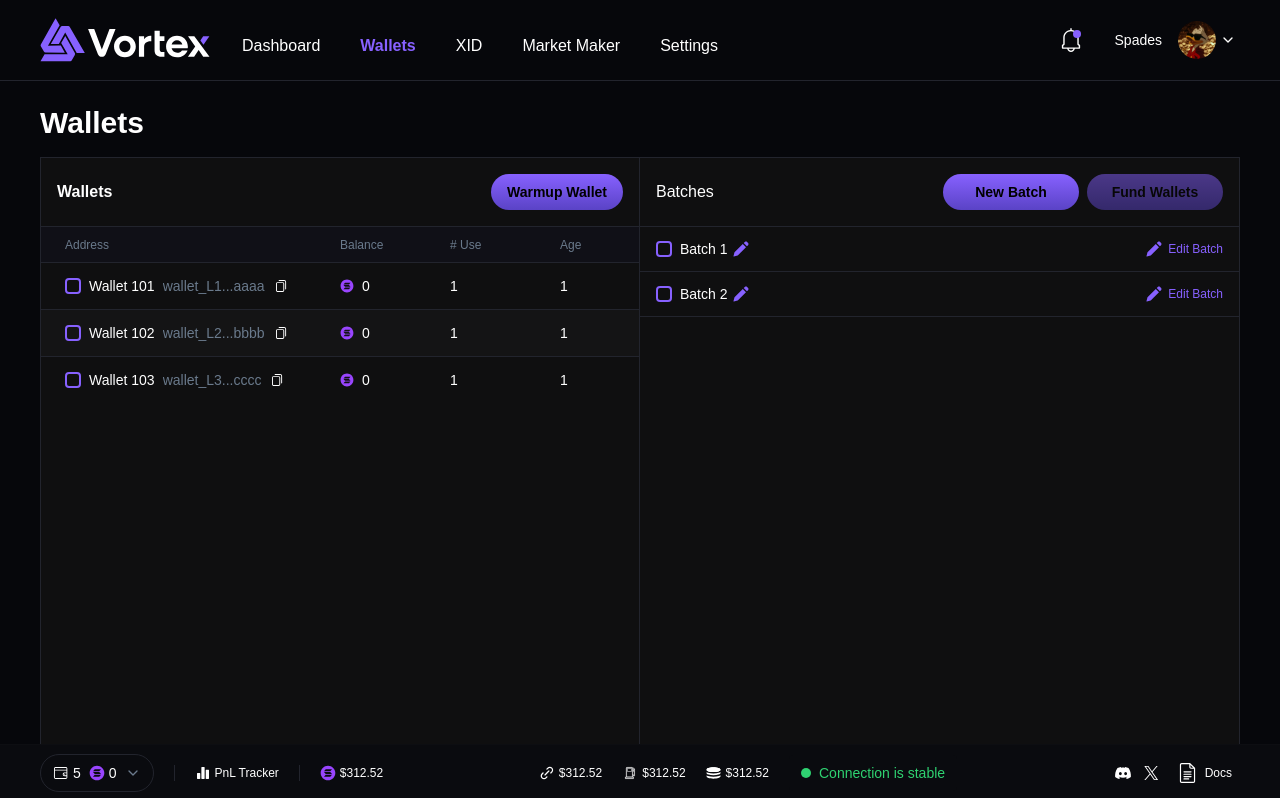
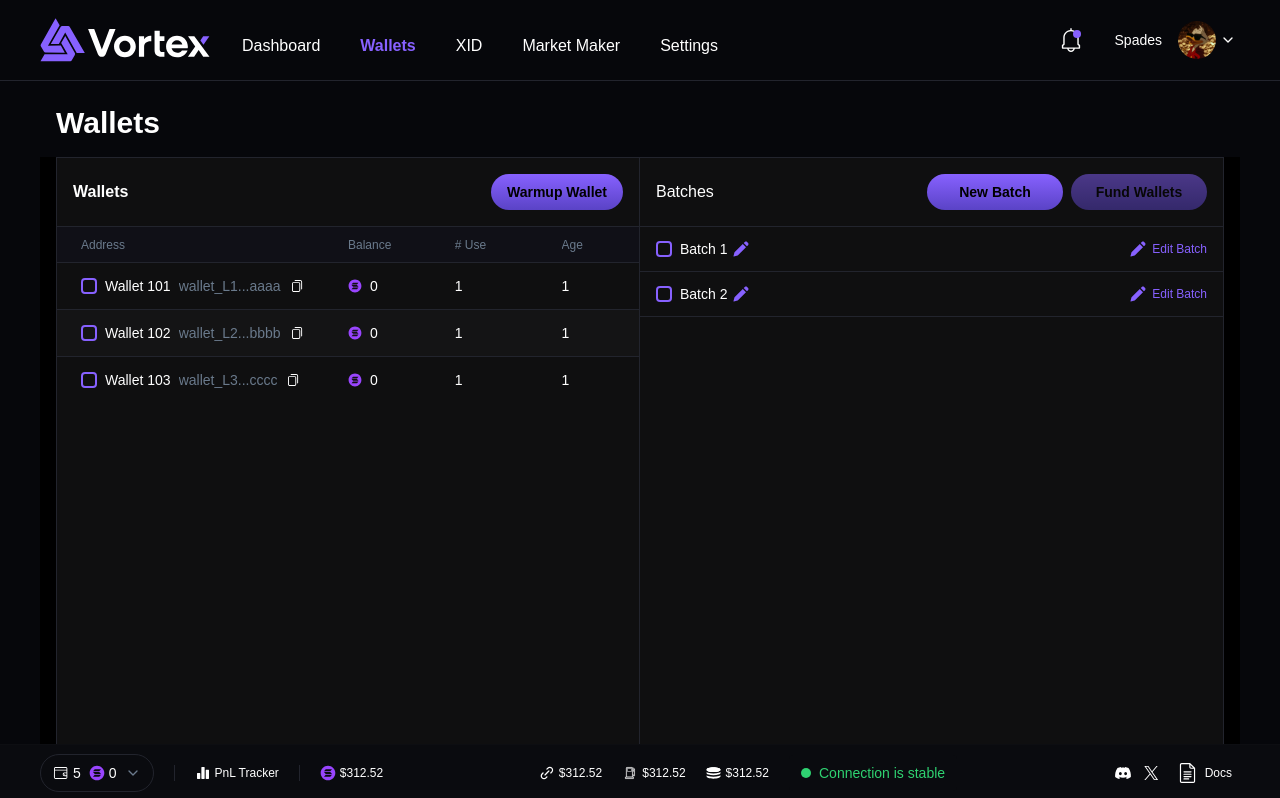
Before and after one commit to JaiKumarSuther/ventor, a Next.js app: page /wallets in a window 1280 px wide. Shown: the top 798 px of the page. Built offline with nearby package versions, Linux system fonts and the light colour scheme.

Commit message:
done fixes

```diff
--- a/app/(MainMenu)/(wallet-setup)/fund-wallet/page.tsx
+++ b/app/(MainMenu)/(wallet-setup)/fund-wallet/page.tsx
@@ -77,7 +77,7 @@ const FundWalletPage = () => {
   };
 
   return (
-    <div className="w-full flex flex-col md:flex-row gap-0 min-h-[800px]">
+    <div className="w-full flex px-4 flex-col md:flex-row gap-0 min-h-screen">
       {/* Left Column */}
       <div className="flex-1 border border-[#22242D] pb-20 bg-[#101017] flex flex-col gap-8">
         {/* Top Row */}
--- a/app/(MainMenu)/(wallet-setup)/layout.tsx
+++ b/app/(MainMenu)/(wallet-setup)/layout.tsx
@@ -4,10 +4,10 @@
 import React from "react";
 import DashboardLayout from "@/components/ui/DashboardLayout";
 
-export default function WalletsLayout({ children }: { children: React.ReactNode }) {
-  return (
-    <DashboardLayout>
-      {children}
-    </DashboardLayout>
-  );
+export default function WalletsLayout({
+  children,
+}: {
+  children: React.ReactNode;
+}) {
+  return <DashboardLayout>{children}</DashboardLayout>;
 }
--- a/app/(MainMenu)/(wallet-setup)/wallets/page.tsx
+++ b/app/(MainMenu)/(wallet-setup)/wallets/page.tsx
@@ -162,8 +162,8 @@ export default function WalletsScreen() {
   };
 
   return (
-    <div className="overflow-hidden  bg-black">
-      <div className="flex flex-col md:flex-row border h-screen border-[#22242D] overflow-hidden min-h-[550px]">
+    <div className=" px-4 bg-black">
+      <div className="flex flex-col md:flex-row border min-h-screen border-[#22242D] ">
         <div className="flex flex-col border-b md:border-b-0 md:border-r border-[#22242D] bg-[#0F0F10] w-full md:w-1/2">
           <div className="flex items-center justify-between p-4 gap-4 border-b border-[#22242D] flex-shrink-0">
             <h3 className="text-white text-base font-semibold">Wallets</h3>
@@ -176,7 +176,7 @@ export default function WalletsScreen() {
             />
           </div>
 
-          <div className=" overflow-hidden">
+          <div className=" ">
             <DataTable
               headerColumns={["Address", "Balance", "# Use", "Age"]}
               rows={allWalletRows}
@@ -240,24 +240,23 @@ export default function WalletsScreen() {
           </div>
         </div>
 
-        <div className="flex-1 bg-[#0F0F10] flex flex-col overflow-hidden">
+        <div className="flex-1 bg-[#0F0F10] flex flex-col ">
           <div className="flex justify-between items-center border-b border-[#22242D] p-[16px] flex-shrink-0">
             <h3 className="text-white text-base">Batches</h3>
-            <div className="flex items-center gap-2">
+            <div className="flex items-center justify-between gap-2">
               <GradientButton
                 label="New Batch"
                 onClick={() => handleNewBatch()}
                 gradient="linear-gradient(0deg, #5A43C6, #8761FF)"
                 hoverGradient="linear-gradient(0deg, #4A36B0, #765FE0)"
-                className="w-34 py-2 text-base"
-
+                className="w-28 md:w-34 py-2 text-base"
               />
               <GradientButton
                 label="Fund Wallets"
                 onClick={onButtonClick || (() => router.push("/fund-wallet"))}
                 gradient="linear-gradient(0deg, #5A43C6, #8761FF)"
                 hoverGradient="linear-gradient(0deg, #4A36B0, #765FE0)"
-                className="w-34 py-2 text-base"
+                className="w-28 md:w-34 py-2 text-base"
                 disabled={selectedWalletIds.length === 0} // Disable button if no wallets are selected
                 style={{
                   cursor:
@@ -399,7 +398,7 @@ export default function WalletsScreen() {
               </div>
 
               {/* Wallets Table per Batch */}
-              <div className="bg-[#101017] border border-[#22242D] flex-1 overflow-hidden">
+              <div className="bg-[#101017] border border-[#22242D] flex-1 ">
                 <DataTable
                   headerColumns={["Address", "Balance", "# Use", "Age"]}
                   rows={walletRows}
--- a/app/(MainMenu)/features/layout.tsx
+++ b/app/(MainMenu)/features/layout.tsx
@@ -21,7 +21,7 @@ interface TabItem {
 
 export default function DashboardModules({ children }: { children: React.ReactNode }) {
   return (
-    <div className="bg-[#06070B] flex flex-col">
+    <div className="bg-[#06070B] flex flex-col ">
       <TabsBar tabs={defaultTabs} />
       <div className=" pt-4 pb-6">
         {children}
--- a/app/(MainMenu)/features/market-maker/page.tsx
+++ b/app/(MainMenu)/features/market-maker/page.tsx
@@ -1,5 +1,5 @@
 export default function MarketMaker() {
     return (
-        <div className="min-h-screen">We are working on it</div>
+        <div className="min-h-screen px-4">We are working on it</div>
     )
 }
--- a/app/(MainMenu)/send-to-address/page.tsx
+++ b/app/(MainMenu)/send-to-address/page.tsx
@@ -1,8 +1,9 @@
 "use client";
+
 import React, { useState, useEffect } from "react";
 import GradientButton from "@/components/ui/GradientButton";
 import { useRouter } from "next/navigation";
-import { ArrowLeft, Copy } from "lucide-react"; // Back + Copy icons
+import { ArrowLeft, Copy } from "lucide-react";
 
 const SendToAddressPage = () => {
   const [timeRemaining, setTimeRemaining] = useState<number>(3600); // 1 hour
@@ -25,10 +26,11 @@ const SendToAddressPage = () => {
     navigator.clipboard.writeText(address);
     setCopied(true);
     setTimeout(() => setCopied(false), 2000);
+
   };
 
   return (
-    <div className="flex flex-col bg-[#101017] rounded-2xl p-6 min-h-[500px] shadow-xl">
+    <div className="flex flex-col md:pb-12 px-4 rounded-2xl  shadow-xl">
       {/* Header */}
       <div className="flex items-center gap-4 mb-6">
         <button
@@ -41,8 +43,7 @@ const SendToAddressPage = () => {
       </div>
 
       {/* Content Box */}
-      <div className="bg-[#101114] border border-[#22242D] rounded-xl p-6 space-y-6 shadow-md">
-
+      <div className="bg-[#101114] border-2 border-[#22242D] rounded-xl p-6 space-y-6 shadow-md">
         {/* Address Row */}
         <div>
           <h3 className="text-sm text-[#A0A0A0] mb-1">Address to Send</h3>
@@ -72,13 +73,14 @@ const SendToAddressPage = () => {
           <h3 className="text-sm text-[#A0A0A0] mb-1">Time Remaining</h3>
           <div className="bg-[#15161A] px-4 py-3 rounded-lg border border-[#22242D]">
             <p className="text-white text-base font-semibold">
-              {Math.floor(timeRemaining / 60)}:{String(timeRemaining % 60).padStart(2, "0")} minutes
+              {Math.floor(timeRemaining / 60)}:
+              {String(timeRemaining % 60).padStart(2, "0")} minutes
             </p>
           </div>
         </div>
 
         {/* Confirm Button */}
-        <div className="flex justify-center pt-2">
+        <div className="flex justify-center ">
           <GradientButton
             label="Confirm Send"
             onClick={() => console.log("Send confirmed")}
--- a/components/ui/DashboardLayout.tsx
+++ b/components/ui/DashboardLayout.tsx
@@ -1,9 +1,6 @@
 "use client";
 
 import React from "react";
-// import GradientButton from "@/components/ui/GradientButton";
-//   import { useRouter } from "next/navigation";
-
 interface TabItem {
   label: string;
   route?: string;
@@ -21,30 +18,18 @@ interface DashboardLayoutProps {
 const DashboardLayout: React.FC<DashboardLayoutProps> = ({
   children,
   title = "Wallets",
-  // buttonLabel = "Fund Wallet",
-  // onButtonClick,
 }) => {
-  // const router = useRouter();
-
   return (
-    <div className="flex flex-col w-full pb-10 bg-background overflow-hidden">
+    <div className="flex flex-col w-full pb-10 bg-background">
       {/* Header */}
       <div className="w-full flex gap-4 flex-row md:items-center justify-between">
-        <h2 className="text-foreground text-3xl mb-4 font-semibold">{title}</h2>
-
-        {/* {buttonLabel && (
-          <GradientButton
-            label={buttonLabel}
-            onClick={onButtonClick || (() => router.push("/fund-wallet"))}
-            gradient="linear-gradient(0deg, #5A43C6, #8761FF)"
-            hoverGradient="linear-gradient(0deg, #4A36B0, #765FE0)"
-            className="w-34 py-2 text-base "
-          />
-        )} */}
+        <h2 className="text-foreground text-3xl mb-4 px-4 font-semibold">
+          {title}
+        </h2>
       </div>
 
       {/* Content */}
-      <div className="w-full">{children}</div>
+      <div className="w-full min-h-screen">{children}</div>
     </div>
   );
 };
--- a/components/ui/TabsBar.tsx
+++ b/components/ui/TabsBar.tsx
@@ -35,7 +35,7 @@ export default function TabsBar({ tabs }: TabsBarProps) {
   };
 
   return (
-    <div className="flex flex-col md:flex-row items-start md:items-center gap-2 md:gap-4 px-4 md:px-0 py-2 w-full">
+    <div className="flex md:flex-row items-start md:items-center gap-2 md:gap-4 px-4 md:px-0 py-2 w-full">
       {/* Back Button */}
       <button
         onClick={handleBack}
@@ -45,7 +45,7 @@ export default function TabsBar({ tabs }: TabsBarProps) {
       </button>
 
       {/* Tabs */}
-      <div className="flex gap-2 sm:gap-4 overflow-x-auto w-full scrollbar-hide">
+      <div className="flex gap-2 sm:gap-4 w-full flex-wrap">
         {tabs.map((tab, index) => {
           const isActive = tab.route && pathname.startsWith(tab.route);
           return (
```
